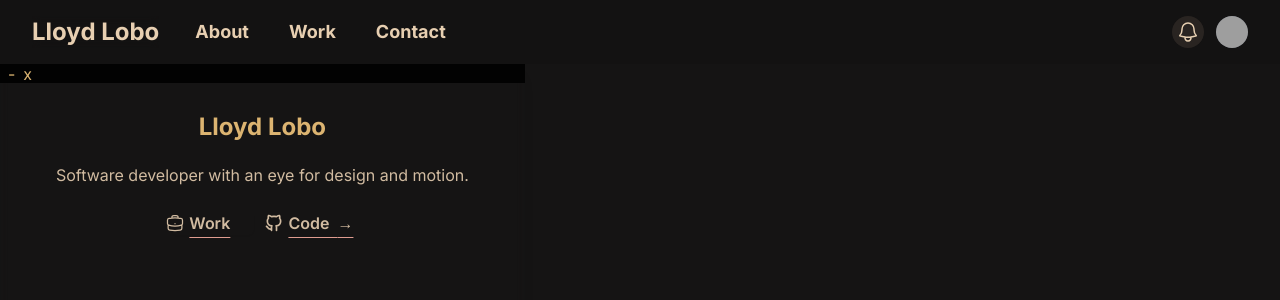
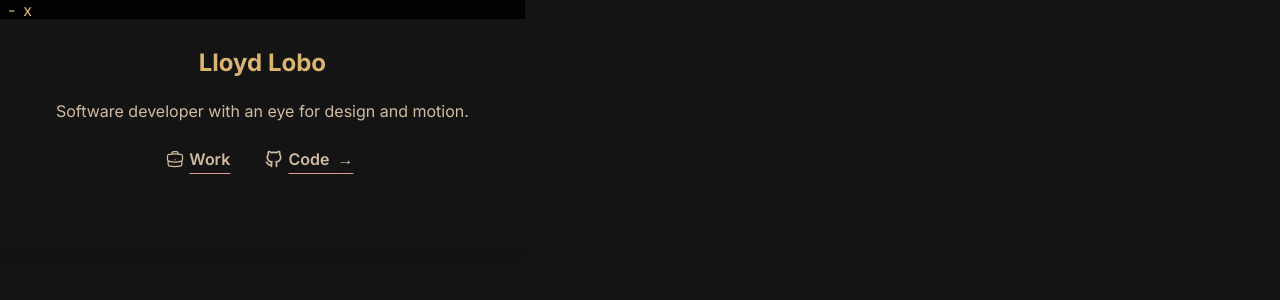
Before and after one commit to lloydlobo/lloydlobo.com, a Next.js app: page / in a window 1280 px wide. Shown: the top 300 px of the page. Built offline with nearby package versions, Linux system fonts and the light colour scheme; grey boxes are pictures that could not be loaded.

Commit message:
feat: hide layout and navbar in index page

```diff
--- a/pages/index.tsx
+++ b/pages/index.tsx
@@ -16,8 +16,7 @@ import { useInView } from "react-intersection-observer";
 export default function IndexPage() {
   return (
     <>
-      <Layout title="Home | ">
-        <div className="relative grid h-full mx-auto min-h-screen place-items-center text-center">
+      <div className="absolute grid h-full mx-auto place-items-center text-center">
         <OSWindow >
           <div className="grid mx-10 mt-4 place-self-center h-full space-y-6 ">
             <h1 className="font-bold text-2xl leading-none">Lloyd Lobo</h1>
@@ -28,10 +27,11 @@ export default function IndexPage() {
           </div>
         </OSWindow >
       </div>
-      </Layout>
     </>
   );
 }
+// <Layout title="Home | ">
+// </Layout>
 
 function ActionCTA() {
   return (
@@ -86,7 +86,7 @@ function OSWindow({ children }) {
   const constraintsRef = useRef(null)
   return (
     <>
-      <motion.div ref={constraintsRef} className="relative w-screen h-screen">
+      <motion.div ref={constraintsRef} className="relative w-screen min-h-screen">
         <motion.div
           className="drag absolute "
           drag={true}
```
Lines whose indentation alone changed are shown as unchanged.
